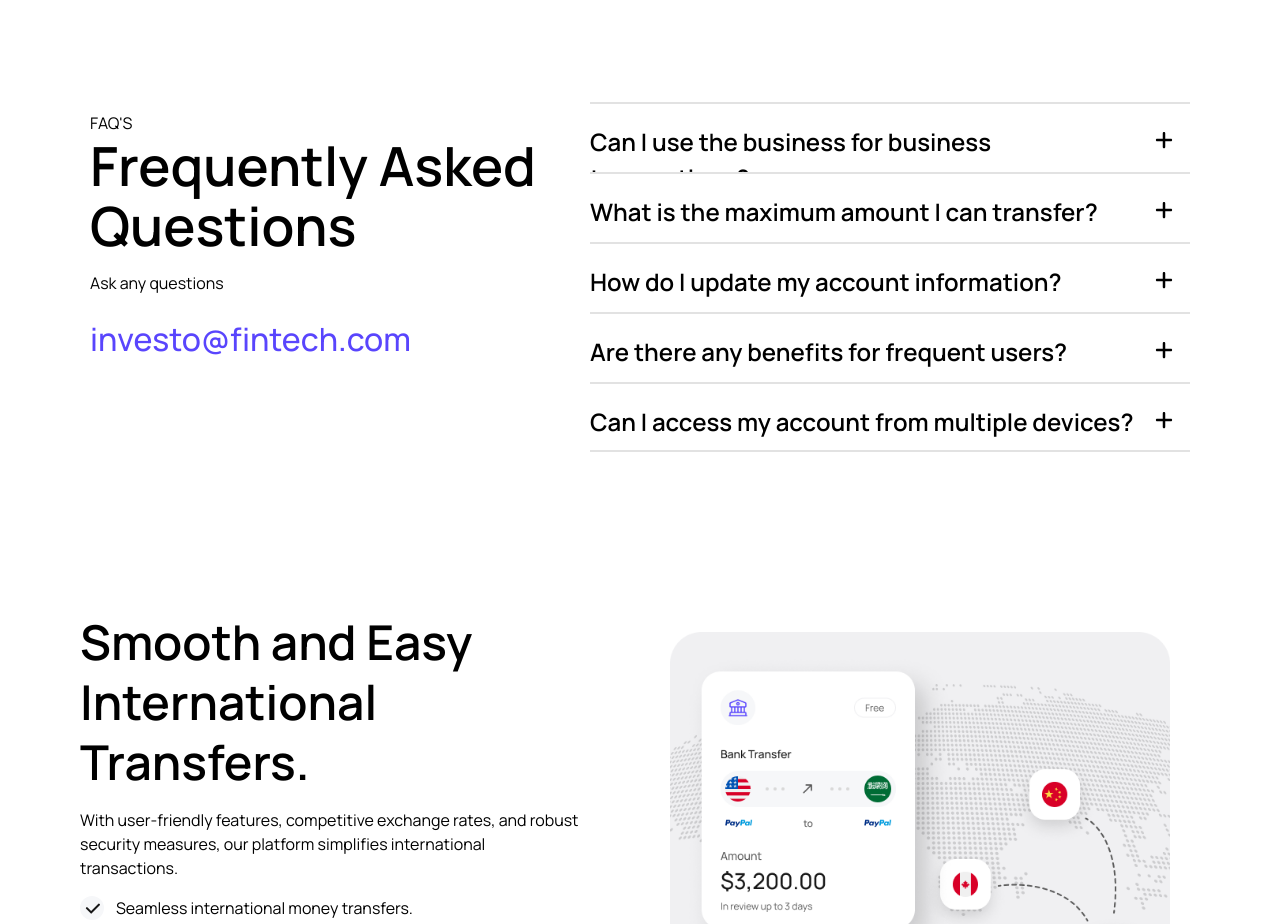
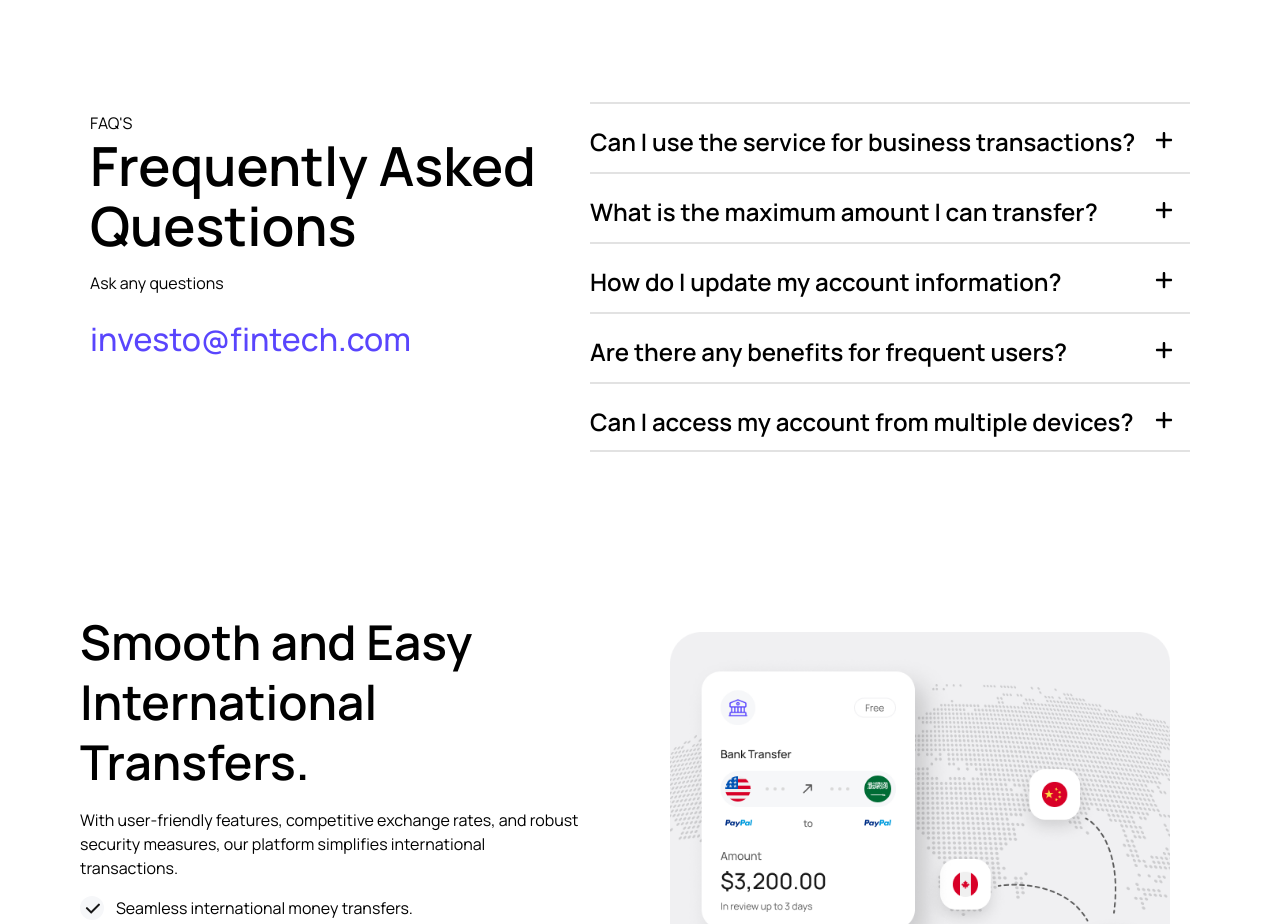
Before and after one commit to solomonadzape95/investo-fintech, a React (Vite) app: page / in a window 1280 px wide. Shown: the part 2880-3804 px from the top of the page. Built offline with nearby package versions, Linux system fonts and the light colour scheme.

Commit message:
Fix typo in FAQ question regarding business transactions

```diff
--- a/src/components/landing/faq.tsx
+++ b/src/components/landing/faq.tsx
@@ -4,7 +4,7 @@ import { Link } from "react-router-dom";
 
 const faqs = [
   {
-    head: "Can I use the business for business transactions?",
+    head: "Can I use the service for business transactions?",
     body: "Yes, our platform supports both personal and business transactions. Businesses can benefit from our secure and efficient transfer options tailored to their needs.",
   },
   {
```
